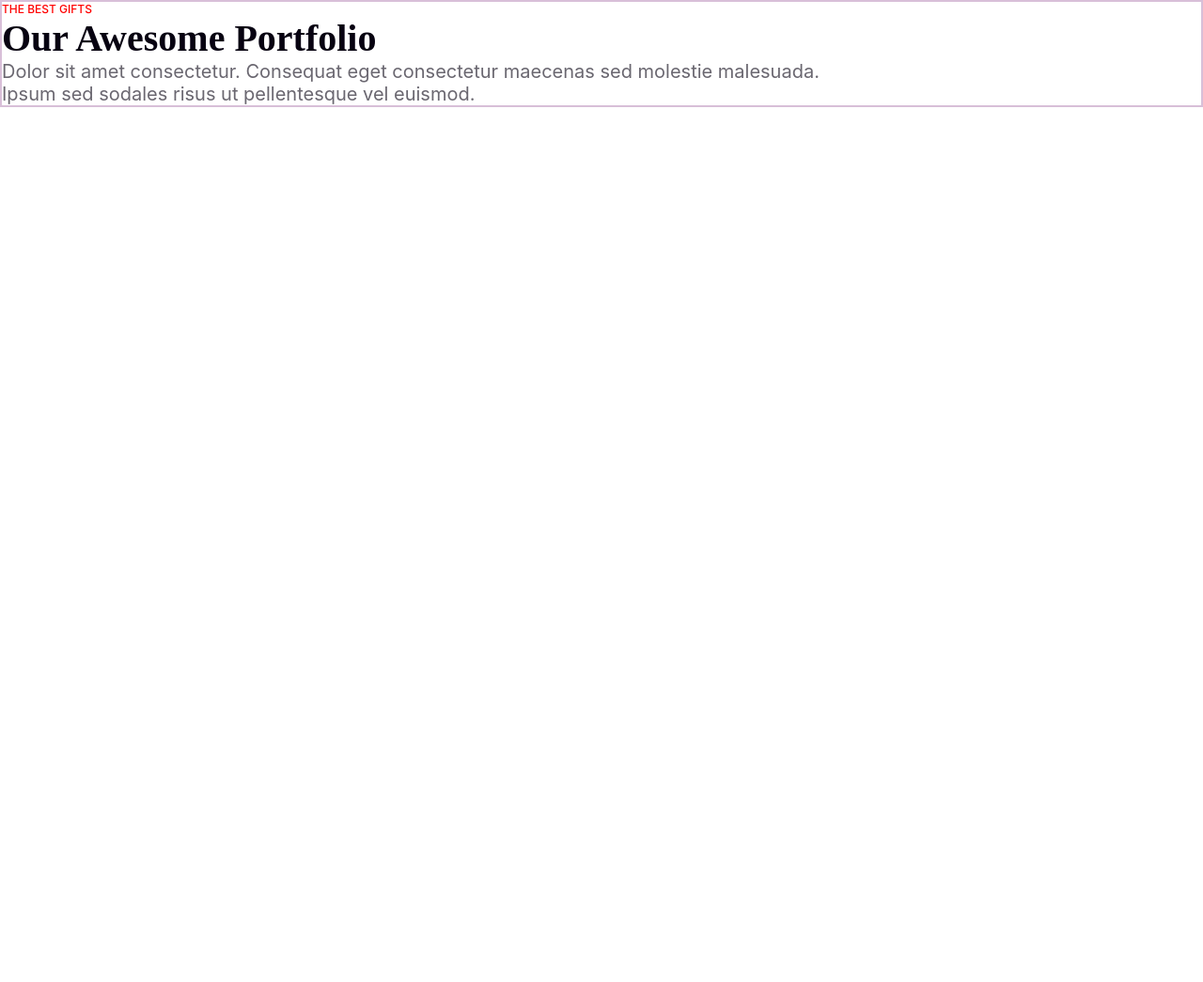
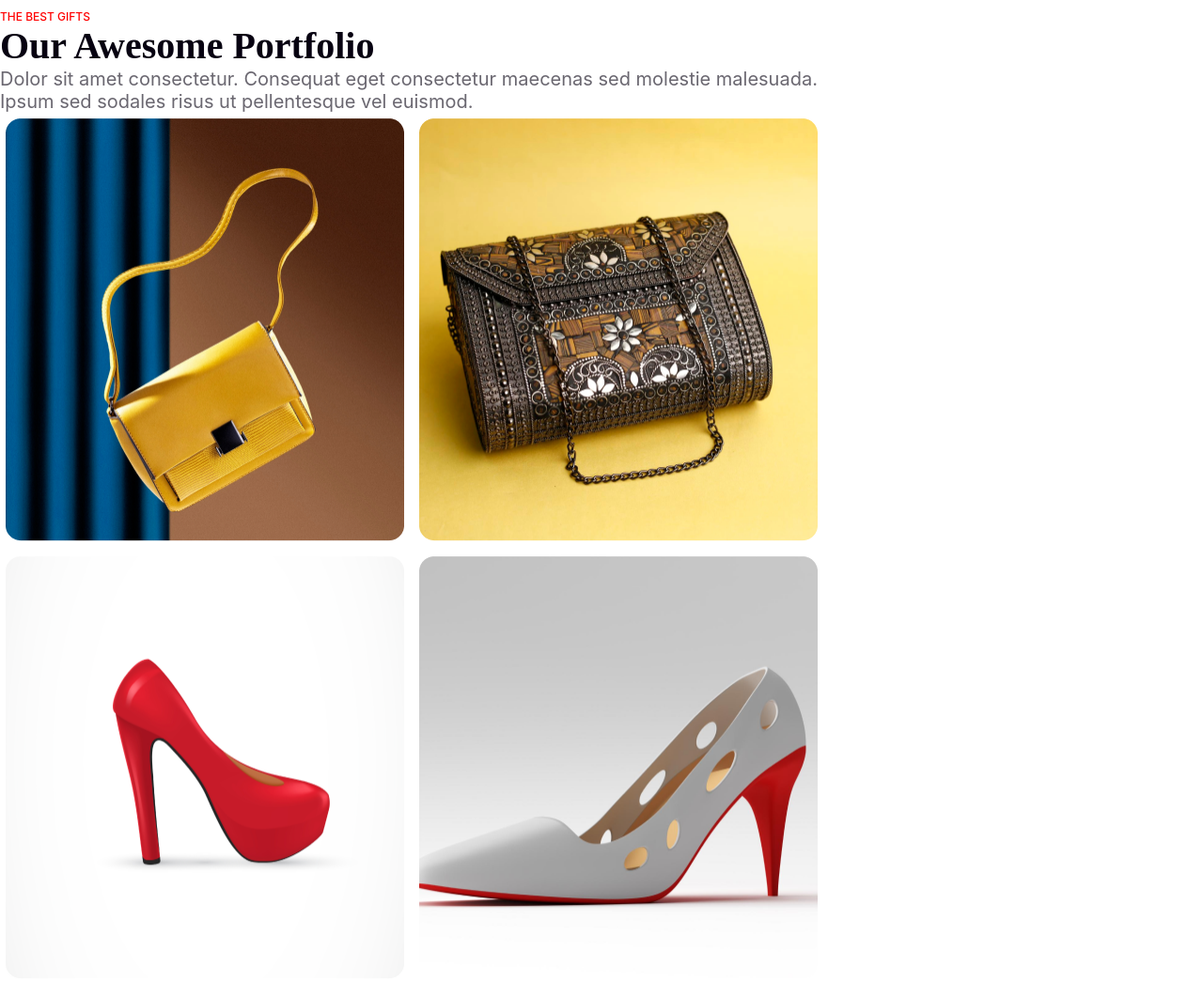
Before and after one commit to payalhossain776/copy-wellcome-party, a plain HTML site: page index.html in a window 1280 px wide. Shown: the top 1045 px of the page at 94% size. Before the commit the page ends 800 px from the top, so only its background shows below. Drawn offline with Linux system fonts and the light colour scheme.

Commit message:
portfolio

```diff
--- a/index.html
+++ b/index.html
@@ -16,7 +16,14 @@
                  Ipsum sed sodales risus ut pellentesque vel euismod.
             </p>
         </div>
-        <div class="portfolio-img"></div>
+        <div class="portfolio-img">
+            <img src="img/Rectangle 3.png" alt="">
+            <img src="img/Rectangle 4.png" alt="">
+            <img src="img/Rectangle 5.png" alt="">
+            <img src="img/Rectangle 6.png" alt="">
+            <img src="img/Rectangle 7.png" alt="">
+            <img src="img/Rectangle 8.png" alt="">
+        </div>
 
     </section>
 
--- a/style.css
+++ b/style.css
@@ -10,8 +10,8 @@ h6{
     font-weight: 500;
 }
 .portfolio{
-    border: 2px solid thistle;
     max-width: 1320px;
+    margin: 10px auto;
 }
 .portfolio .portfolio-text h3{
     color: #070211;
@@ -25,3 +25,9 @@ h6{
     font-size: 20px;
     font-weight: 400;
 }
+.portfolio .portfolio-img img{
+    width: 424px;
+    height: 450px;
+    margin: 6px;
+    padding: 0;
+}
```
